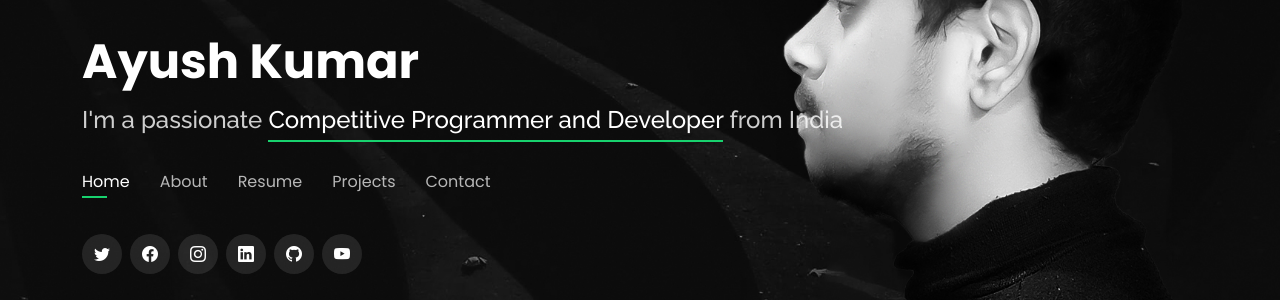
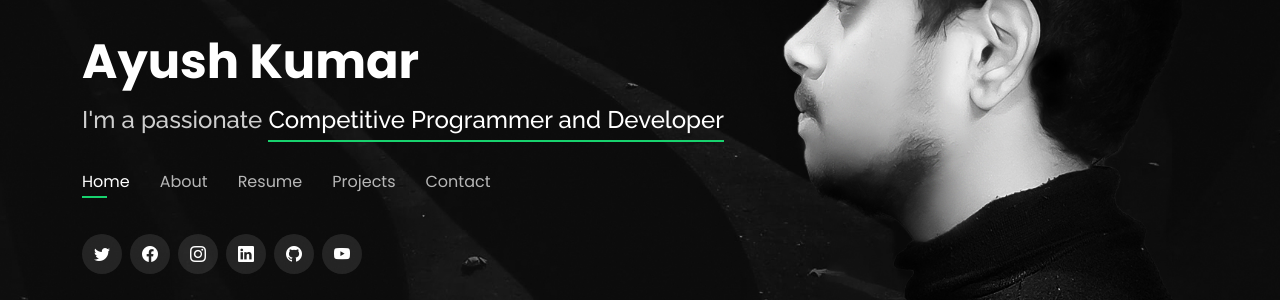
Before and after one commit to Ayush-eth/marketplace, a Django app: page / in a window 1280 px wide. Shown: the part 244-544 px from the top of the page. Run offline with Django 4.2, Linux system fonts and the light colour scheme; some libraries are stand-ins or nearby versions.

Commit message:
miracle 2

```diff
--- a/templates/index.html
+++ b/templates/index.html
@@ -46,7 +46,7 @@
       <h1><a href="/">Ayush Kumar</a></h1>
       <!-- Uncomment below if you prefer to use an image logo -->
       <!-- <a href="index.html" class="mr-auto"><img src="assets/img/logo.png" alt="" class="img-fluid"></a> -->
-      <h2>I'm a passionate <span>Competitive Programmer and Developer</span> from India</h2>
+      <h2>I'm a passionate <span>Competitive Programmer and Developer</span></h2>
 
       <nav id="navbar" class="navbar">
         <ul>
@@ -447,7 +447,7 @@
               <li><a href="https://sudokubot.vercel.app/">Sudoku Solver</a> - This Website will help users to solve their Sudoku Puzzle with a snap of their fingers.</li>
               <li> <a href="https://hiest-production.up.railway.app/">Spider Monkey</a>- In SpiderMonkey you can search your desired product and it will show you that product from different E‐Commerce websites from there youcan sort out your desired product atresonable price and directly go to that product and buy it. </li>
                <li><a href="https://social-book.up.railway.app/">College Book</a> (Social Media for College Student)-The Idea was to make a social media for college student that helps them to connect with other student of their field and also to build community around it.</li>
-               <li><a href="https://bezos-secret.up.railway.app/">Neo</a>‐ AI -It is an AI tool made by using OpenAI API which helps content creators to generate creative titles and thumbnails for their contents.</li>
+               <li><a href="https://bezos-secret.up.railway.app/">Neo‐ AI</a> -It is an AI tool made by using OpenAI API which helps content creators to generate creative titles and thumbnails for their contents.</li>
                <li><a href="https://github.com/Ayush-eth/neo">Bezos’ Secret</a> - Its is an Online Library where user can find and read books related to Business,Economics, Real Estate,Entrepreneurship,Finance,Stock Market</li>
 
             </ul>
```
